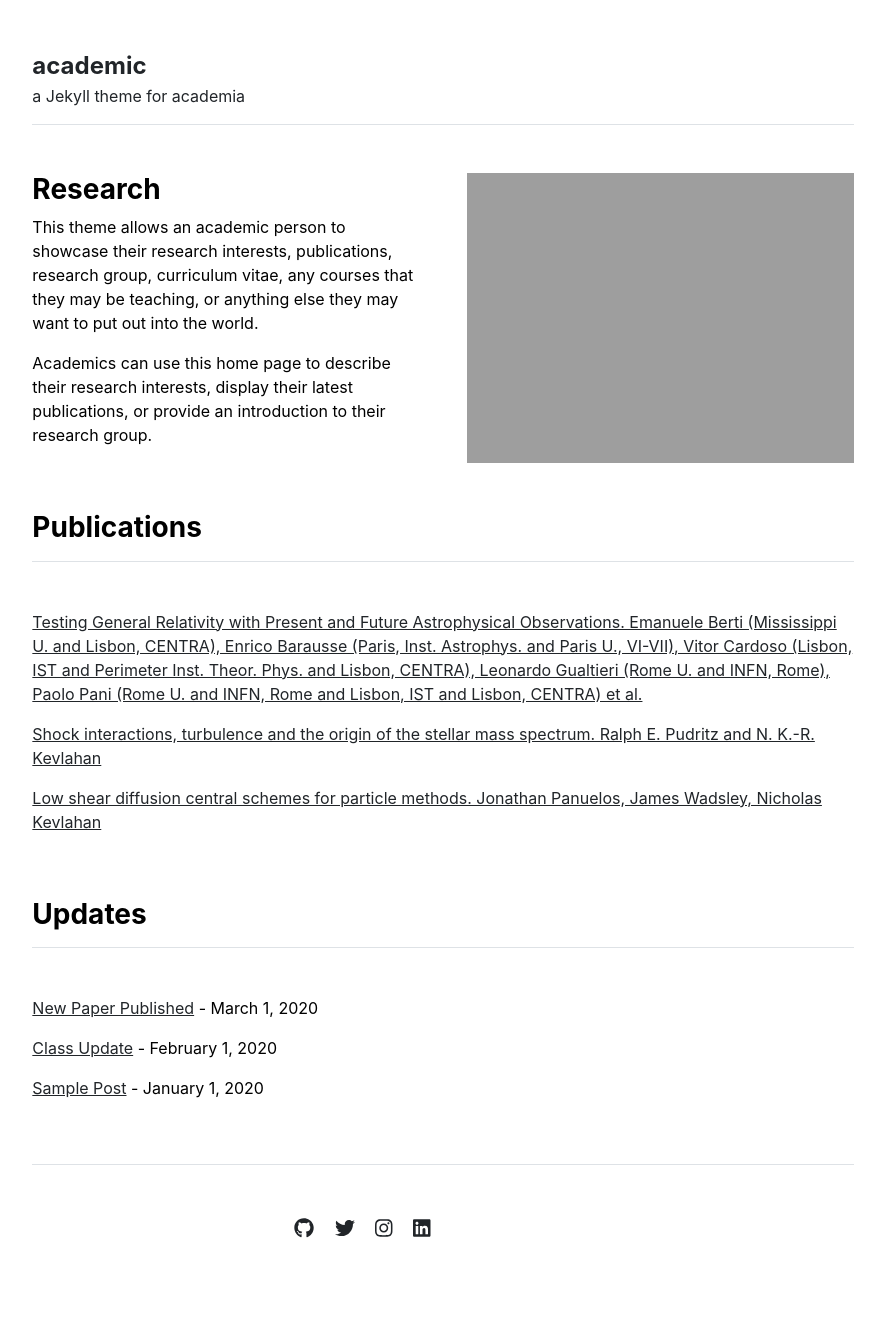
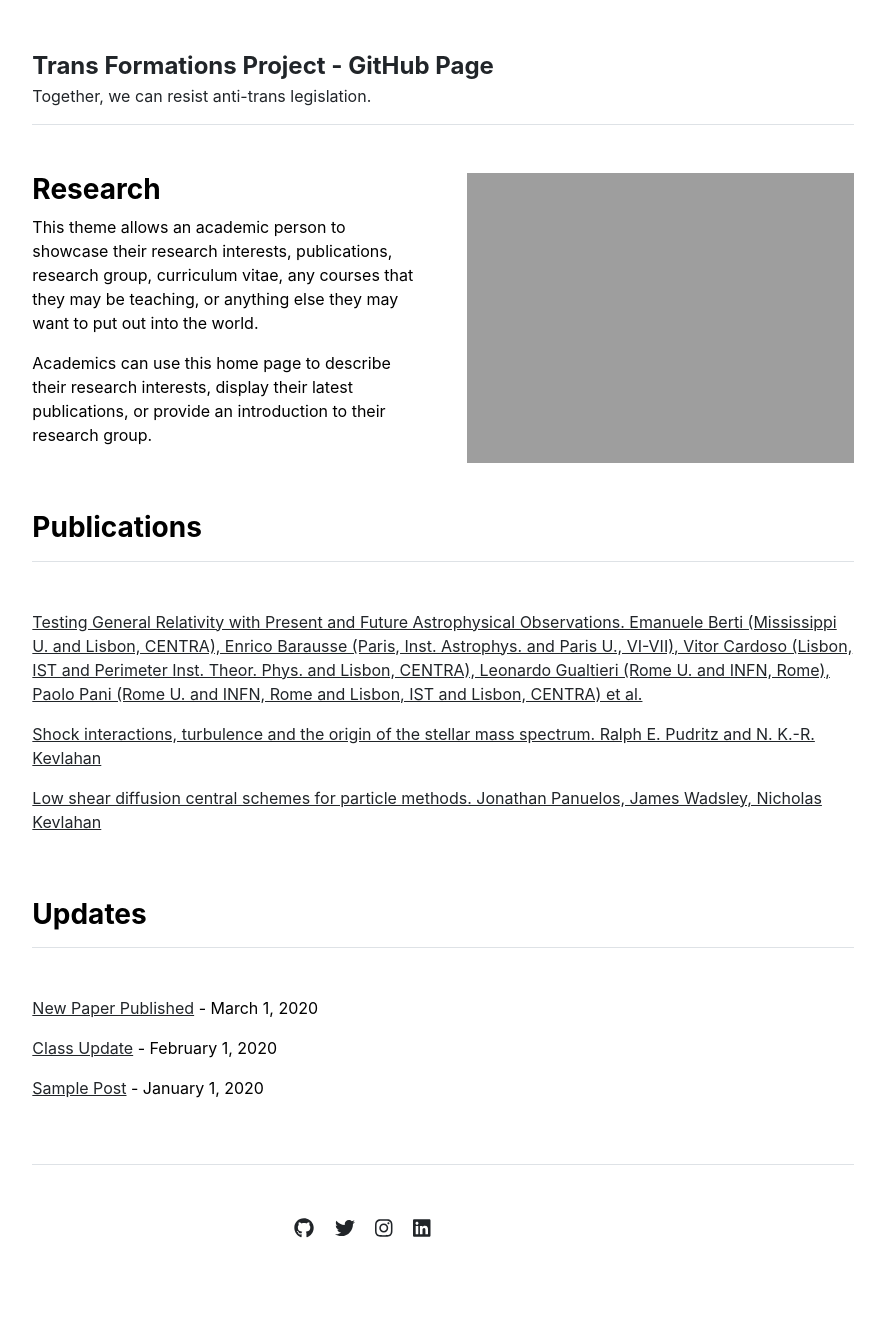
Before and after one commit to transformationsproject/transformationsproject.github.io, a Jekyll site: the page built from index.md, in a window 1280 px wide. Shown: the whole page, without its empty margins (197-1082 px from the left). Built offline with Jekyll 4.4.1, drawn with Linux system fonts in a browser that asks for light colours.

Commit message:
Update _config.yml

```diff
--- a/_config.yml
+++ b/_config.yml
@@ -1,4 +1,4 @@
 url: "" # the base hostname & protocol for your site, e.g. http://example.com
 baseurl: "" # the subpath of your site, e.g. /blog
-title: "academic" # the name of your site, e.g. ACME Corp.
-description: "a Jekyll theme for academia"
+title: "Trans Formations Project - GitHub Page" # the name of your site, e.g. ACME Corp.
+description: "Together, we can resist anti-trans legislation."
```
